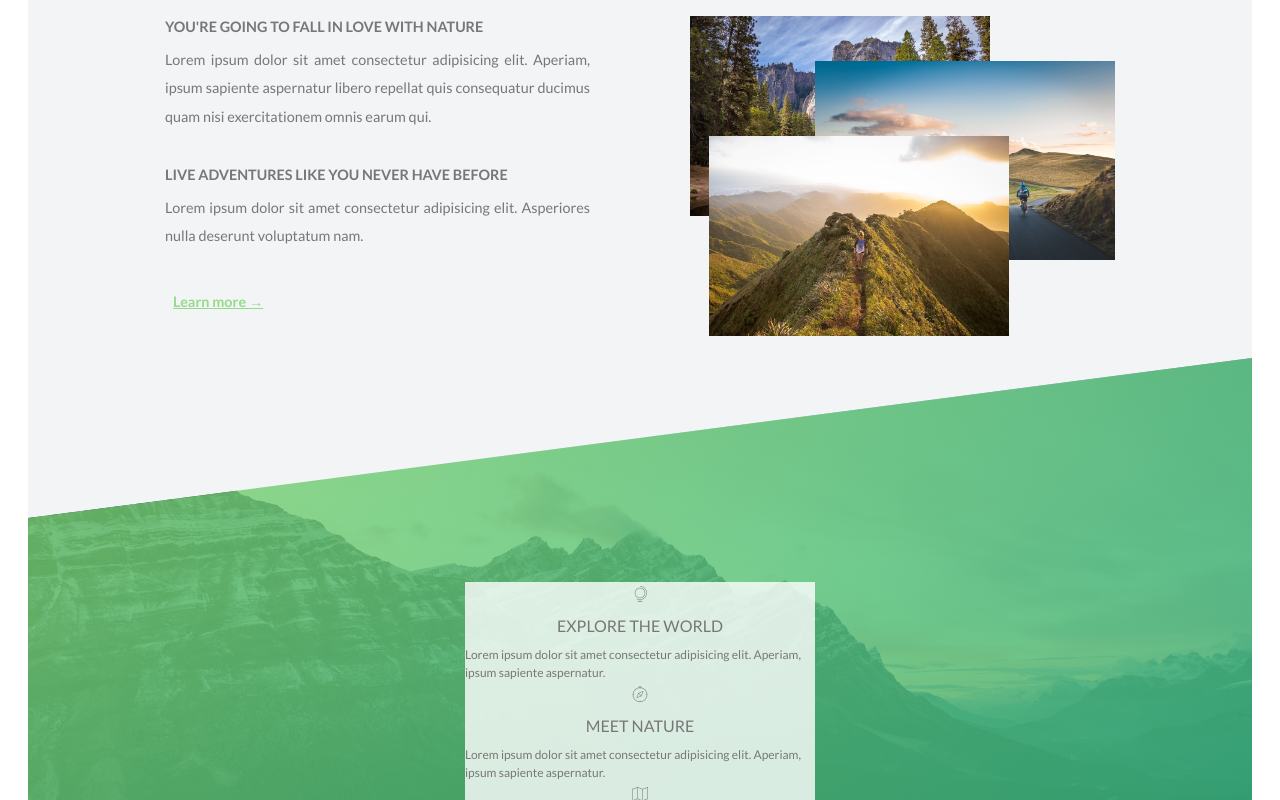
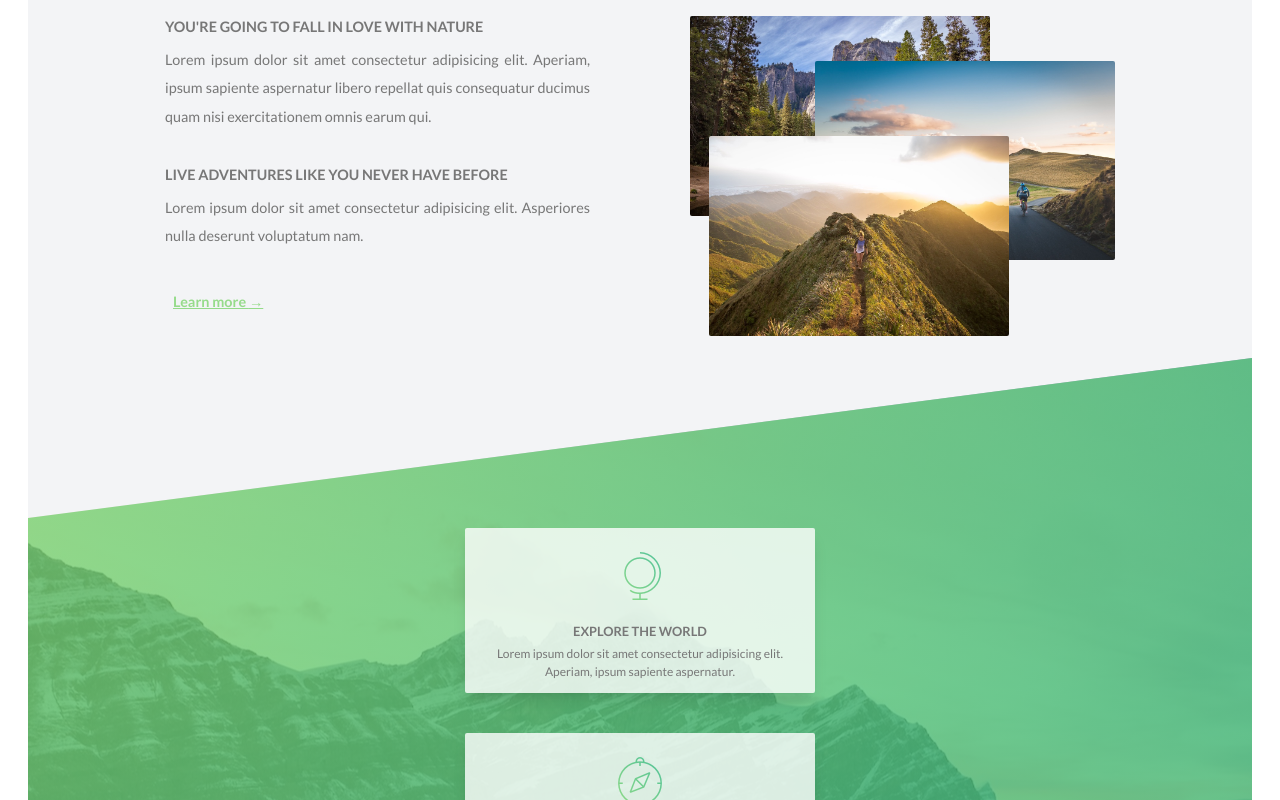
Before and after one commit to jeldrint/Sample-Responsive-React-Website, a React (Vite) app: page / in a window 1280 px wide. Shown: the part 940-1740 px from the top of the page. Built offline with nearby package versions, Linux system fonts and the light colour scheme.

Commit message:
page 3 smaller sizes done

```diff
--- a/src/components/2_Description.jsx
+++ b/src/components/2_Description.jsx
@@ -23,9 +23,9 @@ const Description = () => {
 
                 </div>
                 <div className='w-full h-full flex relative'>
-                    <img src={nat1} alt='nature 1' className='object-cover absolute top-10 md:top-0 md:left-0 w-[135px] md:w-[218px] lg:w-[300px] duration-300 hover:scale-125 hover:z-10'></img>
-                    <img src={nat2} alt='nature 2' className='object-cover absolute z-10 md:z-0 top-7 right-[100px] md:top-[45px] md:right-0 w-[135px] md:w-[218px] lg:w-[300px] duration-300 hover:scale-125 hover:z-10'></img>
-                    <img src={nat3} alt='nature 3' className='object-cover absolute top-[43px] right-0 md:top-[120px] md:right-1/4 lg:bottom-1/2 w-[135px] md:w-[218px] lg:w-[300px] duration-300 hover:scale-125 hover:z-10'></img>
+                    <img src={nat1} alt='nature 1' className='object-cover absolute top-10 md:top-0 md:left-0 w-[135px] md:w-[218px] lg:w-[300px] duration-300 hover:scale-125 hover:z-10 rounded-sm'></img>
+                    <img src={nat2} alt='nature 2' className='object-cover absolute z-10 md:z-0 top-7 right-[100px] md:top-[45px] md:right-0 w-[135px] md:w-[218px] lg:w-[300px] duration-300 hover:scale-125 hover:z-10 rounded-sm'></img>
+                    <img src={nat3} alt='nature 3' className='object-cover absolute top-[43px] right-0 md:top-[120px] md:right-1/4 lg:bottom-1/2 w-[135px] md:w-[218px] lg:w-[300px] duration-300 hover:scale-125 hover:z-10 rounded-sm'></img>
                 </div>
             </div>
         </div>
--- a/src/components/31_FeaturesCard.jsx
+++ b/src/components/31_FeaturesCard.jsx
@@ -22,10 +22,12 @@ const FeaturesCard = ({logoCode}) => {
 
 
     return (
-        <div className="flex flex-col items-center w-[350px] h-[188px] bg-[#FFFFFFCC] text-[#777777] gap-y-2">
-            <span className="font-lineaBasic">{logoCode}</span>
-            <span>{str}</span>
-            <span className="text-[12px]">Lorem ipsum dolor sit amet consectetur adipisicing elit. Aperiam, ipsum sapiente aspernatur.</span>
+        <div className="flex flex-col items-center max-w-[350px] bg-[#FFFFFFCC] text-[#777777] gap-y-1 p-3 rounded-sm shadow-lg duration-300 hover:-translate-y-3">
+            <div className="text-[48px] text-center">
+                <span className="font-lineaBasic bg-clip-text text-transparent bg-gradient-to-tr from from-[#7ed56fcc] to-[#28b485cc]">{logoCode}</span>
+            </div>
+            <span className="text-[12.8px] font-bold">{str}</span>
+            <span className="text-[12px] text-center">Lorem ipsum dolor sit amet consectetur adipisicing elit. Aperiam, ipsum sapiente aspernatur.</span>
         </div>
     )
 
--- a/src/components/3_Features.jsx
+++ b/src/components/3_Features.jsx
@@ -5,9 +5,9 @@ import FeaturesCard from './31_FeaturesCard';
 
 const Features = () => {
     return(
-        <div className='relative -top-[150px] md:-top-[250px] min-h-[95vh] w-full bg-cover bg-center bg-no-repeat clip-path-3' style={{backgroundImage: `url(${bg2})`}}>
-            <div className='absolute py-[200px] h-full w-full bg-gradient-to-br from-[#7ed56fcc] to-[#28b485cc]'>
-                <div className='flex flex-col w-full h-full items-center relative p-6'>
+        <div className='relative -top-[150px] md:-top-[250px] min-h-[140vh] w-full bg-auto bg-center bg-no-repeat clip-path-3' style={{backgroundImage: `url(${bg2})`}}>
+            <div className='absolute py-[50px] h-full w-full bg-gradient-to-br from-[#7ed56fcc] to-[#28b485cc]'>
+                <div className='flex flex-col w-full h-full items-center justify-center gap-y-10'>
                     <FeaturesCard logoCode='S' />
                     <FeaturesCard logoCode='B' />
                     <FeaturesCard logoCode='+' />
--- a/src/components/MenuIcon.jsx
+++ b/src/components/MenuIcon.jsx
@@ -3,13 +3,13 @@ import { useState } from "react";
 const MenuIcon = () => {
     const [toggleMenu, setToggleMenu] = useState(false);
 
-    const barStyle = 'w-5 h-[2px] bg-black mt-1';
-    const barStyle1 = 'w-5 h-[2px] bg-black mt-1 rotate-[135deg] translate-y-[5px]';
-    const barStyle2 = 'opacity-0';
-    const barStyle3 = 'w-5 h-[2px] bg-black mt-1 -rotate-[135deg] -translate-y-[1px]';
+    const barStyle = 'w-5 h-[2px] bg-black mt-1 duration-300';
+    const barStyle1 = 'w-5 h-[2px] bg-black mt-1 duration-300 rotate-[135deg] translate-y-[5px]';
+    const barStyle2 = 'transition-opacity opacity-0';
+    const barStyle3 = 'w-5 h-[2px] bg-black mt-1 duration-300 -rotate-[135deg] -translate-y-[1px]';
 
     return(
-        <div className="z-10 fixed right-12 top-12 inline-block cursor-pointer bg-white p-5 rounded-full transition-all" onClick={()=>setToggleMenu(!toggleMenu)}>
+        <div className="z-10 fixed right-12 top-12 inline-block cursor-pointer bg-white p-5 rounded-full" onClick={()=>setToggleMenu(!toggleMenu)}>
             <div className={toggleMenu ? barStyle1: barStyle}></div>
             <div className={toggleMenu ? barStyle2: barStyle}></div>
             <div className={toggleMenu ? barStyle3: barStyle}></div>
--- a/src/index.css
+++ b/src/index.css
@@ -23,6 +23,6 @@
         clip-path: polygon(0 20vh, 100% 0, 100% 100%, 0 100%);
     }
     .clip-path-3 {
-        clip-path: polygon(0 20vh, 100% 0, 100% 75vh, 0 100%);
+        clip-path: polygon(0 20vh, 100% 0, 100% 120vh, 0 100%);
     }
 }
```
